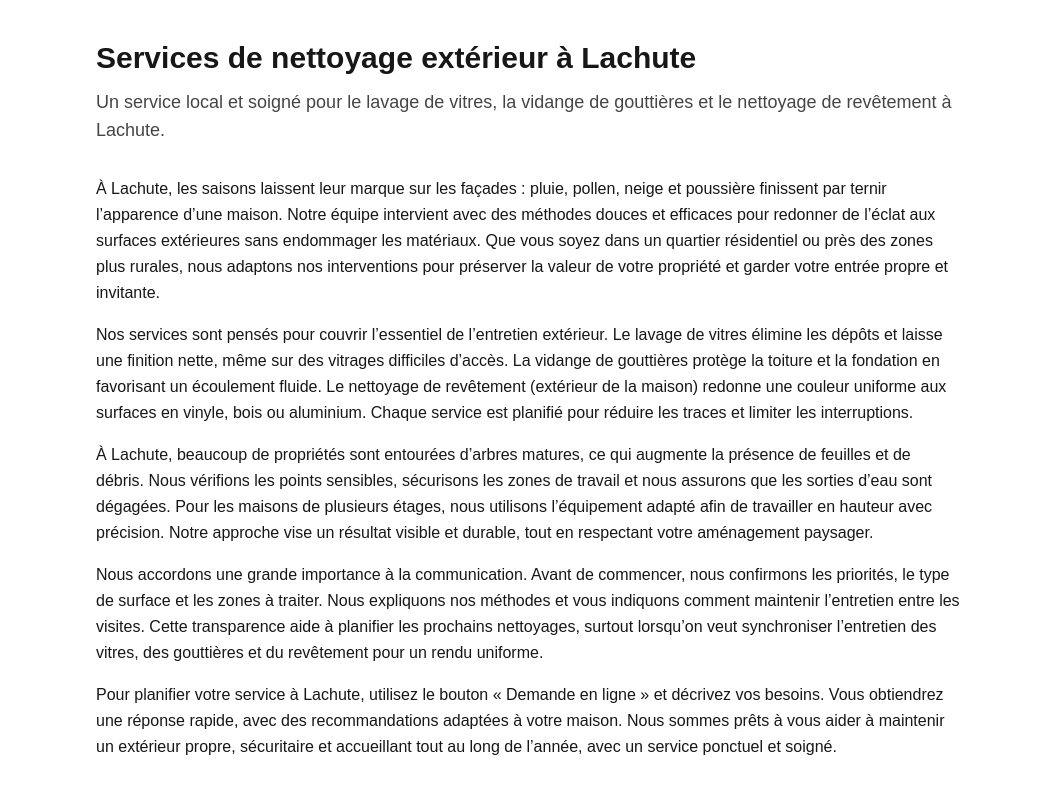
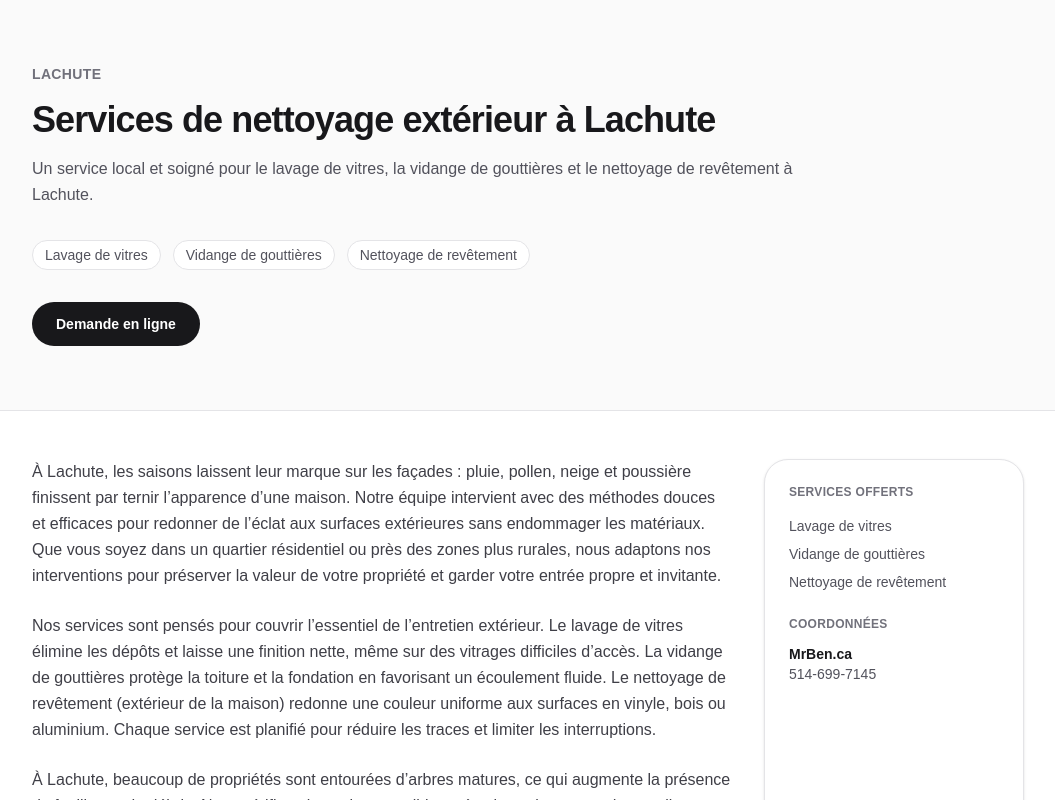
Before and after one commit to servicesmrben-wq/mrben-site1, a Next.js app: page /territoire/lachute in a window 1280 px wide. Shown: the top 800 px of the page, without its empty margins (112-1167 px from the left). Built offline with nearby package versions, Linux system fonts and the light colour scheme; no server answers.

Commit message:
Fix ambiguous territoire routes by consolidating to single [slug] route

```diff
--- a/app/territoire/[city]/page.tsx
+++ /dev/null
@@ -1,34 +0,0 @@
-import { notFound } from "next/navigation";
-
-import { CityPage } from "../CityPage";
-import { CITY_SLUGS, getCityBySlug } from "../city-data";
-import { buildCityMetadata } from "../seo";
-
-type PageProps = {
-  params: {
-    city: string;
-  };
-};
-
-export function generateStaticParams() {
-  return CITY_SLUGS.map((city) => ({ city }));
-}
-
-export function generateMetadata({ params }: PageProps) {
-  const city = getCityBySlug(params.city);
-  if (!city) {
-    return {};
-  }
-
-  return buildCityMetadata(city, "fr");
-}
-
-export default function TerritoryCityPage({ params }: PageProps) {
-  const city = getCityBySlug(params.city);
-
-  if (!city) {
-    notFound();
-  }
-
-  return <CityPage city={city} locale="fr" />;
-}
--- a/app/territoire/[slug]/page.tsx
+++ b/app/territoire/[slug]/page.tsx
@@ -1,30 +1,34 @@
 import { notFound } from "next/navigation";
-import { CITY_PAGES } from "../city-data";
+
+import { CityPage } from "../CityPage";
+import { CITY_SLUGS, getCityBySlug } from "../city-data";
+import { buildCityMetadata } from "../seo";
 
 export function generateStaticParams() {
-  return CITY_PAGES.map((c) => ({ slug: c.slug }));
+  return CITY_SLUGS.map((slug) => ({ slug }));
 }
 
-export default function CityPage({ params }: { params: { slug: string } }) {
-  const city = CITY_PAGES.find((c) => c.slug === params.slug);
-  if (!city) return notFound();
+type PageProps = {
+  params: {
+    slug: string;
+  };
+};
 
-  const locale: "fr" | "en" = "fr";
+export function generateMetadata({ params }: PageProps) {
+  const city = getCityBySlug(params.slug);
+  if (!city) {
+    return {};
+  }
 
-  const content = city[locale];
+  return buildCityMetadata(city, "fr");
+}
 
-  return (
-    <main className="mx-auto max-w-4xl px-4 py-10">
-      <h1 className="text-3xl font-semibold">{content.title}</h1>
-      <p className="mt-3 text-lg opacity-80">{content.description}</p>
+export default function TerritoryCityPage({ params }: PageProps) {
+  const city = getCityBySlug(params.slug);
 
-      <div className="mt-8 space-y-4">
-        {content.paragraphs.map((p, i) => (
-          <p key={i} className="leading-relaxed">
-            {p}
-          </p>
-        ))}
-      </div>
-    </main>
-  );
+  if (!city) {
+    notFound();
+  }
+
+  return <CityPage city={city} locale="fr" />;
 }
```
